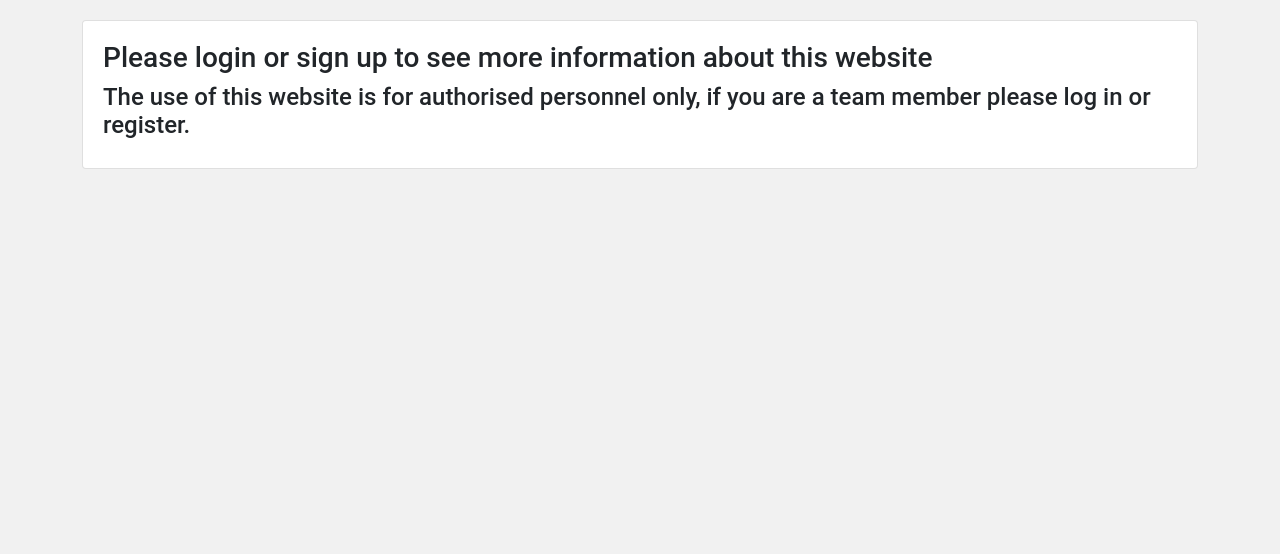
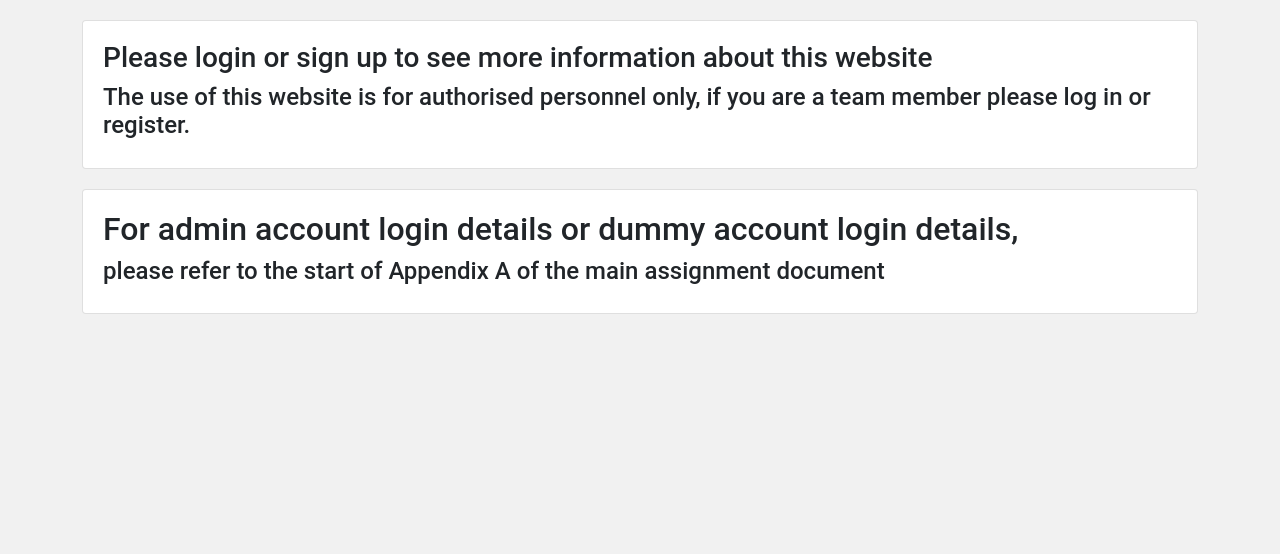
Before and after one commit to UmedMiah/djangoBoardingApp, a Django app: page / in a window 1280 px wide. Shown: the part 58-612 px from the top of the page. Run offline with Django 3.2, Linux system fonts and the light colour scheme; some libraries are stand-ins or nearby versions.

Commit message:
Refactor templates

```diff
--- a/templates/index.html
+++ b/templates/index.html
@@ -54,6 +54,10 @@ body {
   <h3>Please login or sign up to see more information about this website</h3>
   <h4> The use of this website is for authorised personnel only, if you are a team member please log in or register.</h4>
 </div>
+<div class="card">
+  <h2>For admin account login details or dummy account login details, </h2>
+  <h4> please refer to the start of Appendix A of the main assignment document </h4>
+</div>
 
 {% endif %}
 
--- a/templates/register.html
+++ b/templates/register.html
@@ -74,6 +74,7 @@
         <label for="email"><strong>E-mail</strong></label>
         <input type="text" placeholder="Enter E-mail" name="email" required>
         <label for="password"><strong>Password</strong></label>
+        <label for="passwordtip">Minimum 6 characters,  minimum 1 letter, 1 number and 1 special character</label>
         <input type="password" placeholder="Enter Password" name="password" required>
         <label for="repeatPassword"><strong>Repeat Password</strong></label>
         <input type="password" placeholder="Repeat Password" name="repeatPassword" required>
```
